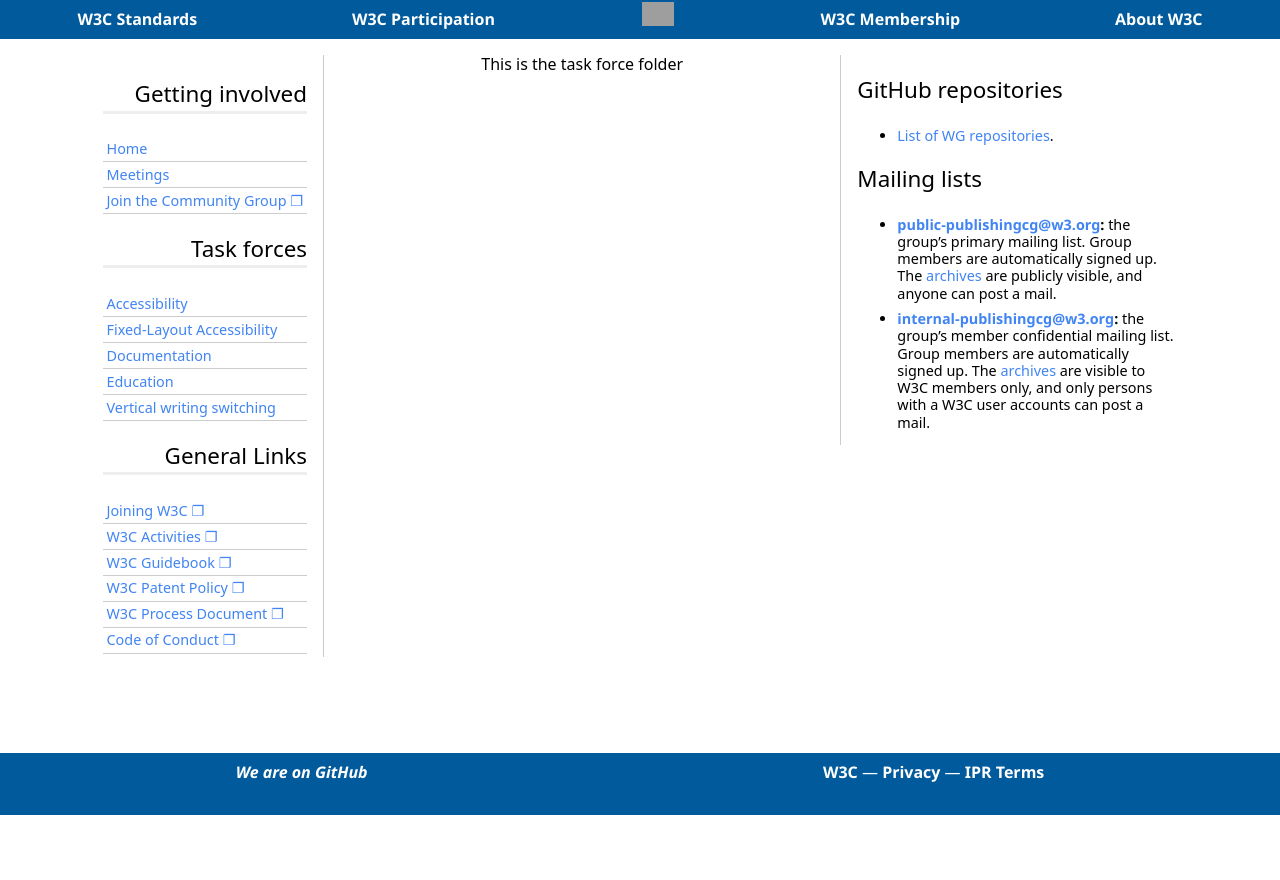
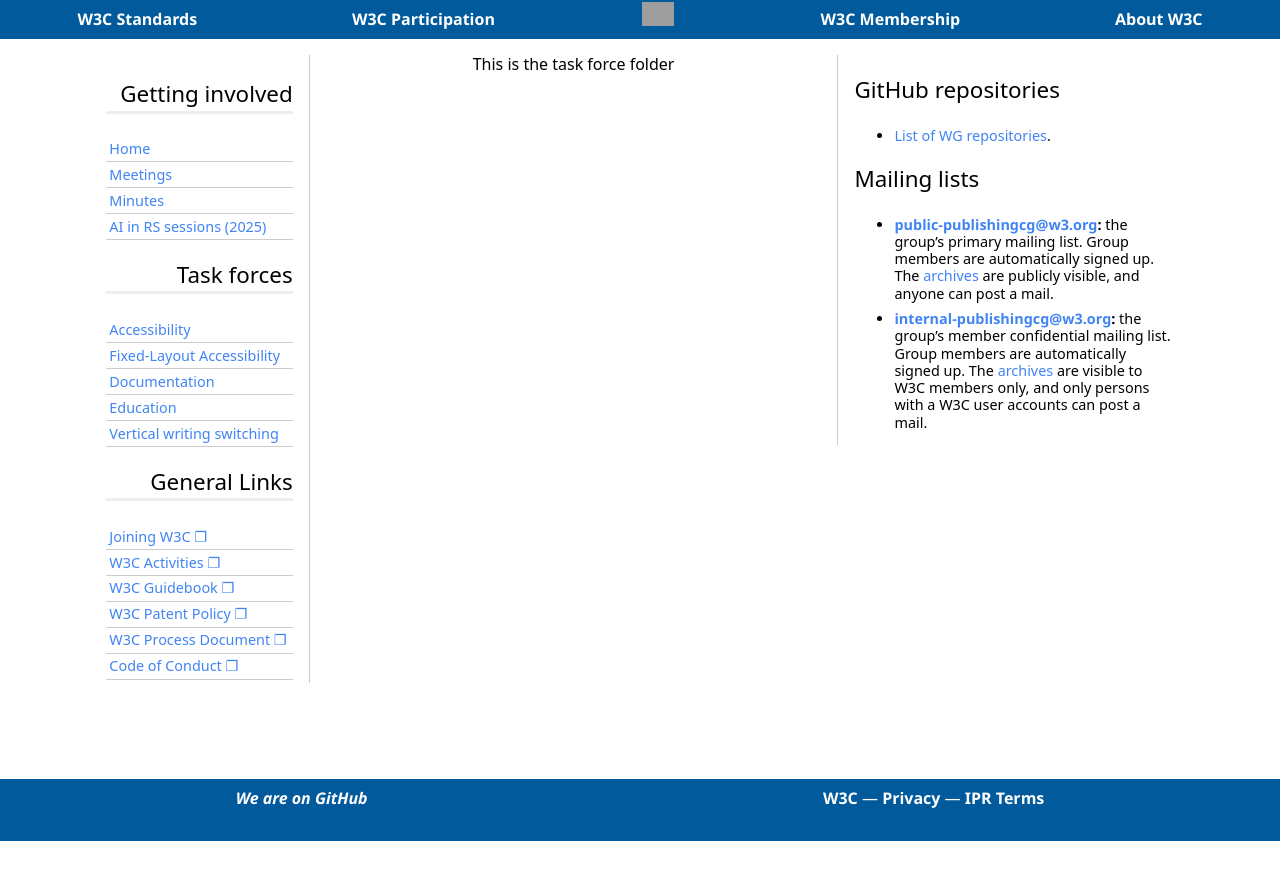
Before and after one commit to w3c/publishingcg, a Jekyll site: the page built from TaskForces/index.md, in a window 1280 px wide. Shown: the top 880 px of the page. Built offline with Jekyll 4.4.1, drawn with Linux system fonts in a browser that asks for light colours; some web fonts are replaced; grey boxes are pictures that could not be loaded.

Commit message:
Adds minutes and AI in RS sessions to nav.

```diff
--- a/_includes/nav.html
+++ b/_includes/nav.html
@@ -3,9 +3,12 @@
     <ul>
         <li><a href="{{ site.baseurl }}/">Home</a></li>
         <li><a href="{{ site.baseurl }}/Meetings/">Meetings</a></li>
+        <li><a href="{{ site.baseurl }}/Meetings/Minutes/">Minutes</a></li>
+        <li><a href="{{ site.baseurl }}/Meetings/AIsessions/">AI in RS sessions (2025)</a></li>
+        <!--
         <li><a rel="external" href="https://www.w3.org/2004/01/pp-impl/{{ site.groupid }}/join">Join the Community Group</a></li>
-        <!-- <li><a href="{{ site.baseurl }}/Meetings/Minutes/">Minutes</a></li>
-             <li><a rel="external" href="https://github.com/w3c/{{ site.cgname_lc }}cg/wiki"><abbr title="Community Group">CG</abbr> Wiki</a></li>  -->
+        <li><a rel="external" href="https://github.com/w3c/{{ site.cgname_lc }}cg/wiki"><abbr title="Community Group">CG</abbr> Wiki</a></li>
+        -->
     </ul>
 
     <h3>Task forces</h3>
```
